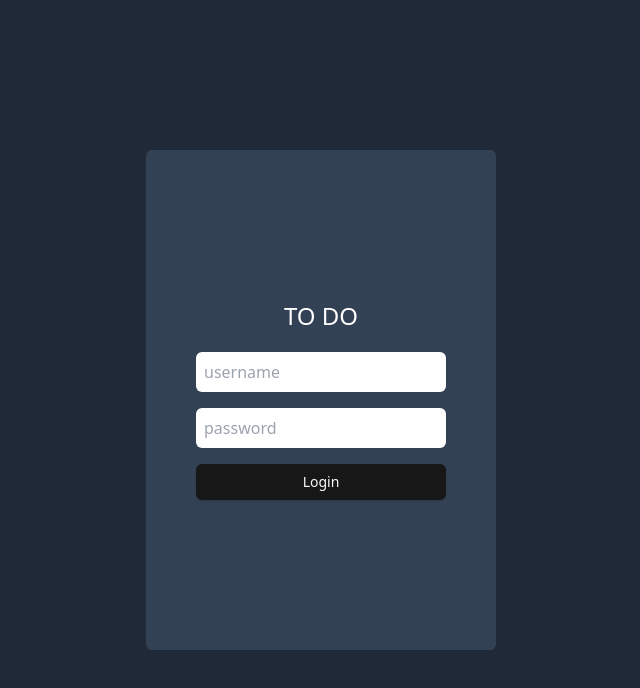
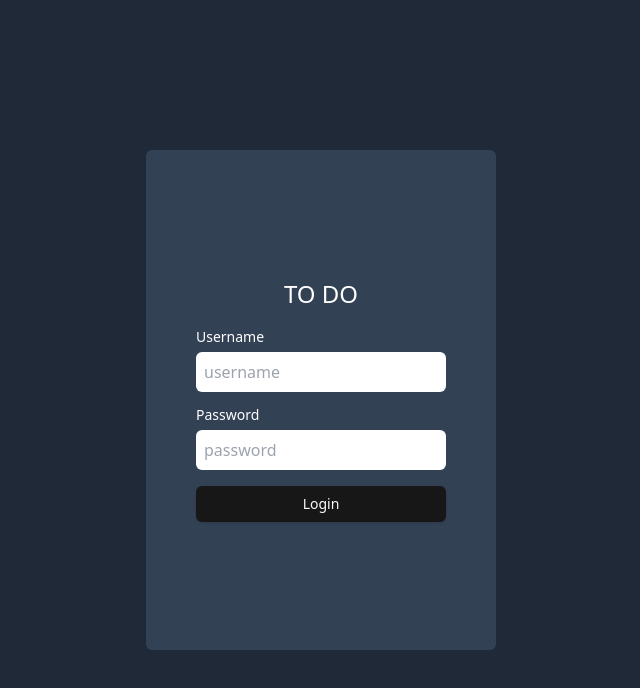
Before and after one commit to MANJU4050/TODO, a React (Vite) app: page /login in a window 1280 px wide. Shown: the top 688 px of the page, without its empty margins (319-959 px from the left). Built offline with nearby package versions, Linux system fonts and the light colour scheme.

Commit message:
login form labels

```diff
--- a/src/pages/auth/login/index.tsx
+++ b/src/pages/auth/login/index.tsx
@@ -5,6 +5,7 @@ import { useNavigate } from "react-router-dom"
 import { Button } from "@/components/ui/button"
 import { zodResolver } from "@hookform/resolvers/zod"
 import { useAuthContext } from "@/context/authcontext"
+import { Label } from '@/components/ui/label'
 
 const Login = () => {
 
@@ -52,11 +53,16 @@ const Login = () => {
       <div className="w-[350px] min-h-[500px] rounded-md flex flex-col justify-center gap-5 items-center p-5 bg-slate-700">
         <h1 className='text-2xl text-white'>TO DO</h1>
         <form onSubmit={handleSubmit(onSubmit)} className='flex flex-col gap-4'>
-          <input className='h-[40px] pl-2 w-[250px] rounded-md' type="text" placeholder="username" {...register("username")} />
-          {errors.username?.message && <p className='text-red-500'>{errors.username.message}</p>}
-          <input className='h-[40px] pl-2 w-[250px] rounded-md' type="password" placeholder="password" {...register("password")} />
-          {errors.password?.message && <p className='text-red-500'>{errors.password.message}</p>}
-
+          <div className='flex flex-col gap-2'>
+            <Label className='text-white'>Username</Label>
+            <input className='h-[40px] pl-2 w-[250px] rounded-md' type="text" placeholder="username" {...register("username")} />
+            {errors.username?.message && <p className='text-red-500'>{errors.username.message}</p>}
+          </div>
+          <div className='flex flex-col gap-2'>
+            <Label className='text-white'>Password</Label>
+            <input className='h-[40px] pl-2 w-[250px] rounded-md' type="password" placeholder="password" {...register("password")} />
+            {errors.password?.message && <p className='text-red-500'>{errors.password.message}</p>}
+          </div>
           <Button type="submit">Login</Button>
         </form>
 
```
